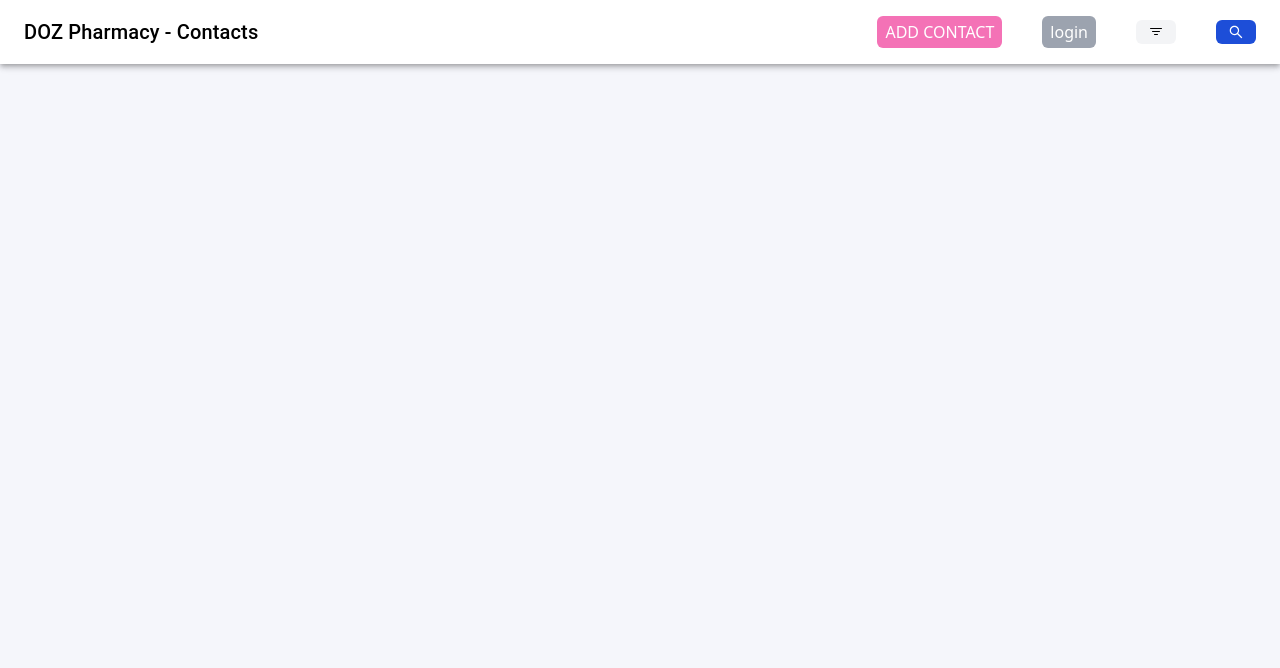
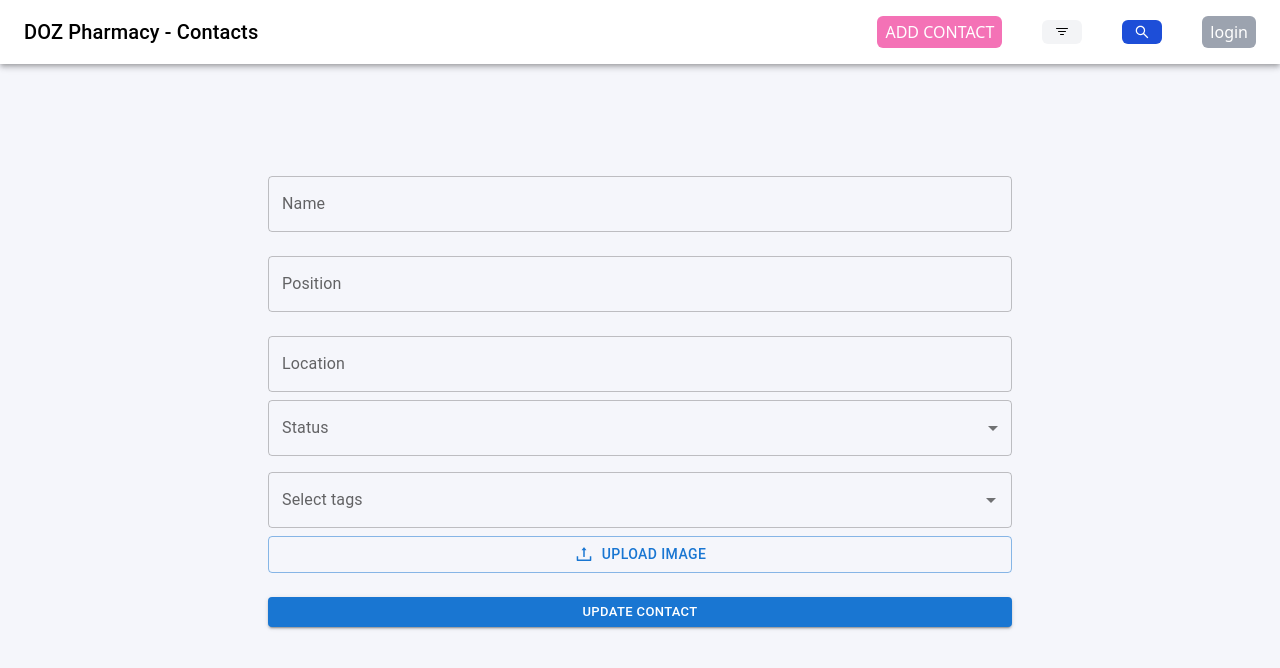
Before and after one commit to mdsymoon/DOZ-Pharmacy-Client, a React (Create React App) app: page /editContact/1 in a window 1280 px wide. Shown: the top 668 px of the page. Built offline with nearby package versions, Linux system fonts and the light colour scheme.

Commit message:
complete project

```diff
--- a/package.json
+++ b/package.json
@@ -11,7 +11,6 @@
     "@testing-library/jest-dom": "^5.15.1",
     "@testing-library/react": "^11.2.7",
     "@testing-library/user-event": "^12.8.3",
-    "antd": "^4.17.2",
     "axios": "^0.24.0",
     "firebase": "^9.6.0",
     "react": "^17.0.2",
--- a/public/index.html
+++ b/public/index.html
@@ -24,7 +24,7 @@
       work correctly both with client-side routing and a non-root public URL.
       Learn how to configure a non-root public URL by running `npm run build`.
     -->
-    <title>React App</title>
+    <title>DOZ Pharmacy</title>
   </head>
   <body>
     <noscript>You need to enable JavaScript to run this app.</noscript>
--- a/src/App.js
+++ b/src/App.js
@@ -14,7 +14,7 @@ function App() {
         <Route path="/" element={<Home />} />
         <Route path="/login" element={<Login />} />
         <Route path="/add-contact" element={<PrivateRoute><AddContact /></PrivateRoute>} />
-        <Route path="/editContact" element={<EditContact />} />
+        <Route path="/editContact/:id" element={<EditContact />} />
       </Routes>
     </BrowserRouter>
   );
--- a/src/componets/ContactList/ContactList.js
+++ b/src/componets/ContactList/ContactList.js
@@ -31,7 +31,6 @@ const ContactList = () => {
   const dispatch = useDispatch();
   const { email } = useSelector(getLoggedInUser);
   const favContacts = useSelector(getFavContact);
-  console.log(favContacts);
   const navigate = useNavigate();
   const allContact = useSelector(getAllContacts);
   const [rowsPerPage, setRowsPerPage] = React.useState(5);
@@ -54,7 +53,7 @@ const ContactList = () => {
         tags: contact.tags,
       };
       if (email) {
-        fetch("http://localhost:4000/addFavContacts", {
+        fetch("https://doz-pharmacy-api.herokuapp.com/addFavContacts", {
           method: "POST",
           headers: { "Content-Type": "application/json" },
           body: JSON.stringify({ email: email, contactData: favContact }),
@@ -86,7 +85,7 @@ const ContactList = () => {
   const handleEdit = (contact) => {
     if (email) {
       dispatch(editContact(contact));
-      navigate("/editContact");
+      navigate(`/editContact/${contact._id}`);
     } else {
       alert("please log in!");
     }
@@ -94,12 +93,12 @@ const ContactList = () => {
 
   const handleDelete = (contact) => {
     if (email) {
-      fetch("http://localhost:4000/deleteContact", {
+      fetch("https://doz-pharmacy-api.herokuapp.com/deleteContact", {
         method: "POST",
         headers: { "Content-Type": "application/json" },
         body: JSON.stringify({ contactId: contact._id }),
       });
-    } else{
+    } else {
       alert("please log in!");
     }
   };
--- a/src/componets/Header/Header.js
+++ b/src/componets/Header/Header.js
@@ -12,12 +12,11 @@ import { FiMoreVertical } from "react-icons/fi";
 import { BsFilter } from "react-icons/bs";
 import { AiOutlineSearch } from "react-icons/ai";
 import { useNavigate } from "react-router";
-import { getLoggedInUser, isLogged } from "../../redux/loginSlice/loginSlice";
-import { useDispatch, useSelector } from "react-redux";
+import { getLoggedInUser } from "../../redux/loginSlice/loginSlice";
+import { useSelector } from "react-redux";
 
 const Header = () => {
   const navigate = useNavigate();
-  const dispatch = useDispatch();
   const [anchorEl, setAnchorEl] = React.useState(null);
   const [mobileMoreAnchorEl, setMobileMoreAnchorEl] = React.useState(null);
   const loggedIn = useSelector(getLoggedInUser);
@@ -76,17 +75,27 @@ const Header = () => {
       open={isMobileMenuOpen}
       onClose={handleMobileMenuClose}
     >
-      <button className="bg-pink-400 text-white font-medium px-2 py-1 m-3 rounded-md flex">
-        <h3>ADD CONTACT</h3>
+      <button
+        className="bg-pink-400 hover:bg-pink-500  text-white font-medium px-2 py-1 m-2 rounded-md flex"
+        onClick={() => navigate("/add-contact")}
+      >
+        ADD CONTACT
       </button>
-
-      <button className="bg-gray-100 text-black  px-3 py-1 rounded-md m-3 flex">
+      <button className="bg-gray-100 text-black  px-3 py-1 m-2 rounded-md flex">
         <BsFilter />
       </button>
 
-      <button className="bg-blue-700 text-white font-semibold px-3 m-3 py-1 rounded-md flex">
+      <button className="bg-blue-700 text-white font-semibold px-3 py-1 m-2 rounded-md flex">
         <AiOutlineSearch />
       </button>
+      {!loggedIn.email && (
+        <button
+          className="bg-gray-400 hover:bg-gray-500 text-white font-medium px-2 py-1 m-2  rounded-md flex"
+          onClick={() => navigate("/login")}
+        >
+          login
+        </button>
+      )}
     </Menu>
   );
 
@@ -118,15 +127,6 @@ const Header = () => {
             >
               ADD CONTACT
             </button>
-            {!loggedIn.email  &&
-              <button
-                className="bg-gray-400 hover:bg-gray-500 text-white font-medium px-2 py-1  rounded-md flex"
-                onClick={() => navigate("/login")}
-              >
-                login
-              </button>
-            }
-
             <button className="bg-gray-100 text-black  px-3 py-1 rounded-md flex">
               <BsFilter />
             </button>
@@ -134,6 +134,14 @@ const Header = () => {
             <button className="bg-blue-700 text-white font-semibold px-3 py-1 rounded-md flex">
               <AiOutlineSearch />
             </button>
+            {!loggedIn.email && (
+              <button
+                className="bg-gray-400 hover:bg-gray-500 text-white font-medium px-2 py-1  rounded-md flex"
+                onClick={() => navigate("/login")}
+              >
+                login
+              </button>
+            )}
           </Box>
           <Box sx={{ display: { xs: "flex", md: "none" } }}>
             <IconButton
--- a/src/pages/AddContact/AddContact.js
+++ b/src/pages/AddContact/AddContact.js
@@ -12,10 +12,12 @@ import {
 import { useForm } from "react-hook-form";
 import { styled } from "@mui/material/styles";
 import { AiOutlineUpload } from "react-icons/ai";
+import { useNavigate } from "react-router";
 
 const AddContact = () => {
   const { register, handleSubmit, setValue, reset } = useForm();
   const [image, setImage] = useState(null);
+  const navigate = useNavigate();
 
   const onSubmit = (data) => {
     if (image === null) return;
@@ -36,13 +38,16 @@ const AddContact = () => {
           tags: data.tags,
           image: imgData.secure_url,
         };
-        fetch("http://localhost:4000/add_contact", {
+        fetch("https://doz-pharmacy-api.herokuapp.com/add_contact", {
           method: "POST",
           headers: { "Content-Type": "application/json" },
           body: JSON.stringify(contactData),
         })
           .then((res) => res.json())
-          .then((contactData) => reset());
+          .then((contactData) => {
+            navigate('/')
+
+          });
       });
   };
 
--- a/src/pages/EditContact/EditContact.js
+++ b/src/pages/EditContact/EditContact.js
@@ -10,18 +10,43 @@ import {
   FormControl,
 } from "@mui/material";
 import { useForm } from "react-hook-form";
-import Header from "./../../componets/Header/Header";
 import { styled } from "@mui/material/styles";
 import { AiOutlineUpload } from "react-icons/ai";
-import { useSelector } from "react-redux";
+import { useDispatch, useSelector } from "react-redux";
 import { getEditContact } from "../../redux/editContactSlice/editContactSlice";
+import { useNavigate, useParams } from "react-router";
+import { getContactFetch } from "../../redux/contactSlice/contactSlice";
+
 const EditContact = () => {
+  const dispatch = useDispatch();
+  const navigate = useNavigate();
+  const { id } = useParams();
   const contact = useSelector(getEditContact);
   const { register, handleSubmit, setValue, reset } = useForm();
   const [image, setImage] = useState(null);
 
   const onSubmit = (data) => {
-    if (image === null) return;
+    console.log(data);
+    if (image === null) {
+      const contactData = {
+        id: id,
+        name: data.name,
+        position: data.position,
+        status: data.status,
+        location: data.location,
+        tags: data.tags,
+      };
+      fetch("https://doz-pharmacy-api.herokuapp.com/updateContact", {
+        method: "POST",
+        headers: { "Content-Type": "application/json" },
+        body: JSON.stringify(contactData),
+      })
+        .then((res) => res.json())
+        .then((contactData) => {
+          dispatch(getContactFetch());
+          navigate("/");
+        });
+    } else {
       const formData = new FormData();
       formData.append("file", data.image);
       formData.append("upload_preset", "contactsImages");
@@ -32,6 +57,7 @@ const EditContact = () => {
         .then((res) => res.json())
         .then((imgData) => {
           const contactData = {
+            id: id,
             name: data.name,
             position: data.position,
             status: data.status,
@@ -39,14 +65,19 @@ const EditContact = () => {
             tags: data.tags,
             image: imgData.secure_url,
           };
-        fetch("http://localhost:4000/add_contact", {
+
+          fetch("https://doz-pharmacy-api.herokuapp.com/updateContact", {
             method: "POST",
             headers: { "Content-Type": "application/json" },
             body: JSON.stringify(contactData),
           })
             .then((res) => res.json())
-          .then((contactData) => reset());
+            .then((contactData) => {
+              dispatch(getContactFetch());
+              navigate("/");
             });
+        });
+    }
   };
 
   const Input = styled("input")({
@@ -62,8 +93,6 @@ const EditContact = () => {
 
   return (
     <main>
-      <Header />
-
       {/* contact add form */}
       <div className="flex justify-center mt-20 p-4">
         <form onSubmit={handleSubmit(onSubmit)}>
@@ -73,6 +102,9 @@ const EditContact = () => {
             label="Name"
             variant="outlined"
             margin="normal"
+            onChange={(e) =>
+              setValue("name", e.target.value, { shouldValidate: true })
+            }
             defaultValue={contact.name}
             {...register("name", { required: true })}
           />
@@ -82,6 +114,9 @@ const EditContact = () => {
             label="Position"
             variant="outlined"
             margin="normal"
+            onChange={(e) =>
+              setValue("position", e.target.value, { shouldValidate: true })
+            }
             defaultValue={contact.position}
             {...register("position", { required: true })}
           />
@@ -92,6 +127,9 @@ const EditContact = () => {
             label="Location"
             variant="outlined"
             margin="normal"
+            onChange={(e) =>
+              setValue("location", e.target.value, { shouldValidate: true })
+            }
             defaultValue={contact.location}
             {...register("location", { required: true })}
           />
@@ -103,6 +141,9 @@ const EditContact = () => {
                 labelId="demo-simple-select-label"
                 id="demo-simple-select"
                 label="Status"
+                onChange={(e) =>
+                  setValue("status", e.target.value, { shouldValidate: true })
+                }
                 defaultValue={contact.status}
                 {...register("status", { required: true })}
               >
--- a/src/redux/saga/contactSaga.js
+++ b/src/redux/saga/contactSaga.js
@@ -6,8 +6,8 @@ function* contactFetch() {
   let contacts = [];
   yield call(() =>
     axios
-      .get("http://localhost:4000/getUser")
-      .then((res) => (contacts = res.data))
+      .get("https://doz-pharmacy-api.herokuapp.com/getUser")
+      .then((res) => (contacts = res.data.reverse()))
   );
   yield put(addContacts(contacts));
 }
```
Also changed, not shown: src/componets/FavoriteList/FavoriteList.js (+15 -5 lines), firebase.json (added), 2 other files (tests, documents, lock files or other folders). Lines whose indentation alone changed are shown as unchanged.
